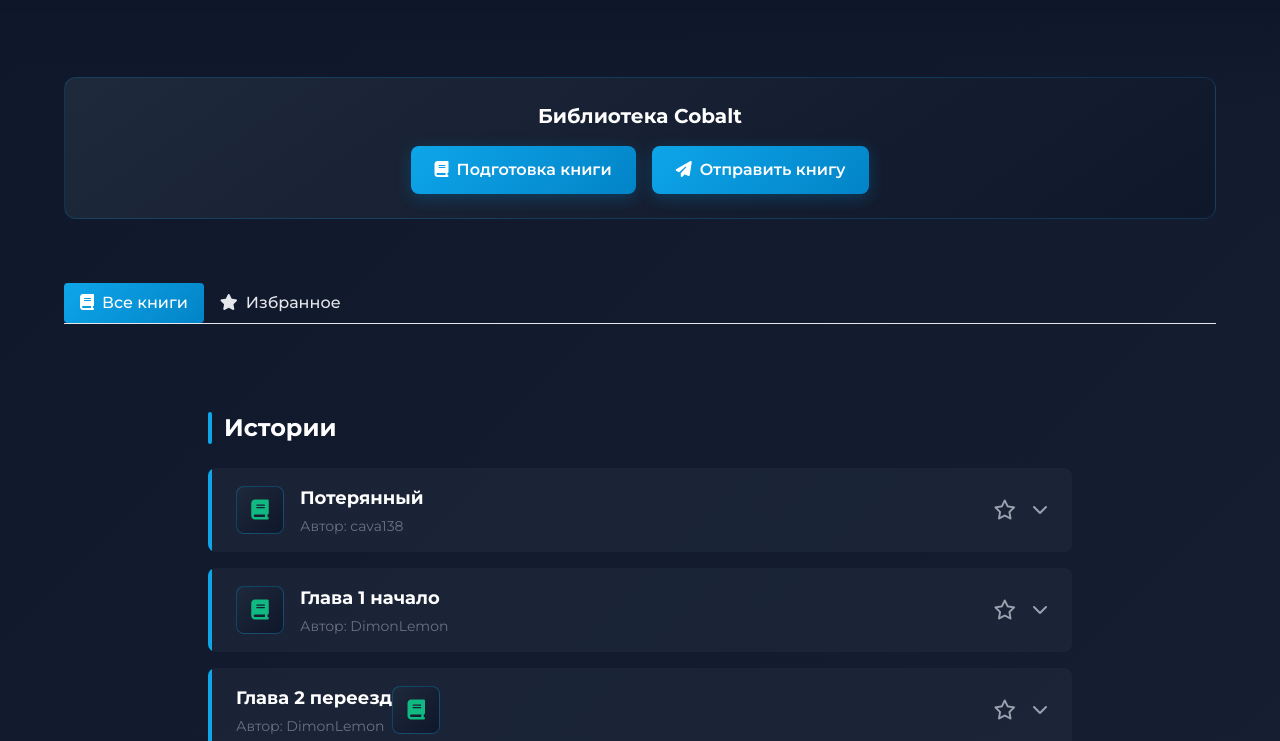
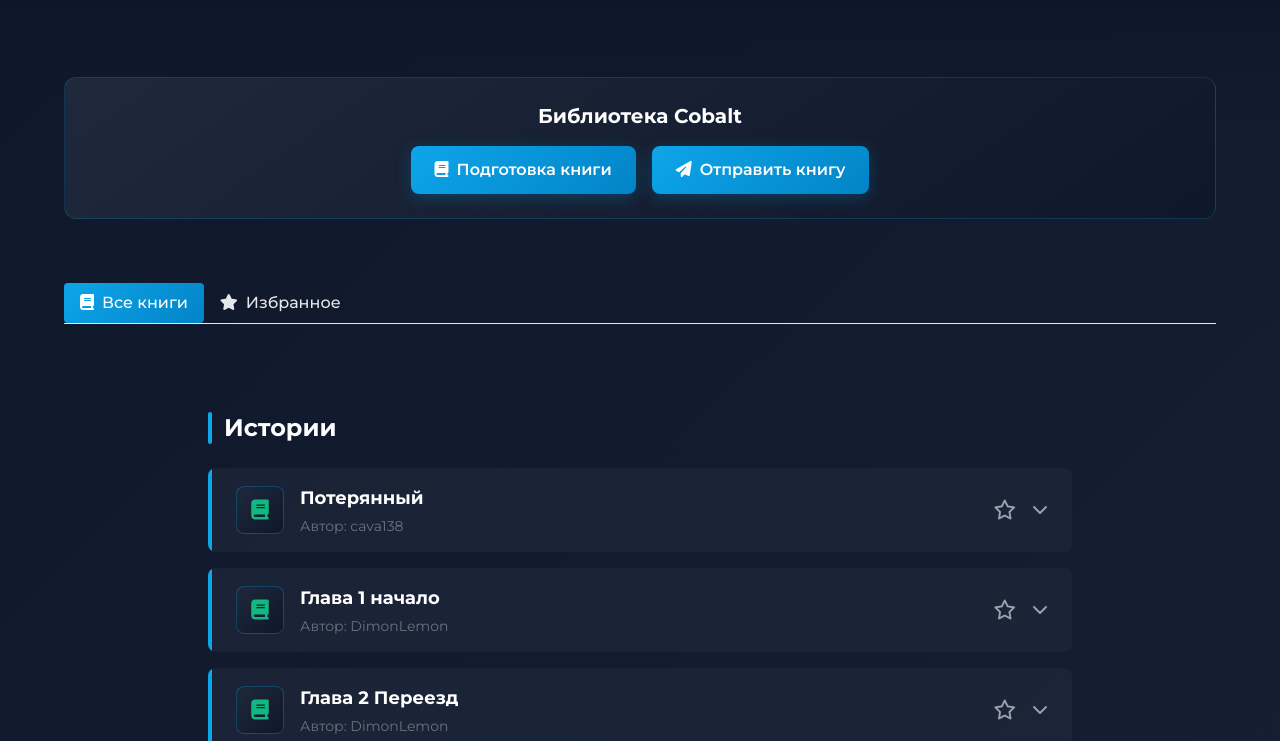
Before and after one commit to M1rotv0rets/Cobalt_Web, a plain HTML site: page books.html in a window 1280 px wide. Shown: the part 59-800 px from the top of the page. Drawn offline with nearby package versions, Linux system fonts and the light colour scheme.

Commit message:
Update books.html

```diff
--- a/books.html
+++ b/books.html
@@ -520,16 +520,15 @@
               </div>
             </details>
 
-            <details class="book-item rounded-lg" data-aos="fade-up" data-aos-delay="100" id="book3">
-              <summary class="book-header cursor-pointer py-4 px-6 flex justify-between items-center">
-                <div class="flex items-center">
-
-                  <div>
-                    <h3 class="text-lg font-bold text-white">Глава 2 переезд</h3>
+                        <details class="book-item rounded-lg" data-aos="fade-up" data-aos-delay="100" id="book3">
+              <summary class="book-header cursor-pointer py-4 px-6 flex justify-between items-center">
+                <div class="flex items-center">
+                  <div class="book-icon w-12 h-12 rounded-lg flex items-center justify-center mr-4">
+                    <i class="fas fa-book text-xl text-emerald-500"></i>
+                  </div>
+                  <div>
+                    <h3 class="text-lg font-bold text-white">Глава 2 Переезд</h3>
                     <div class="text-sm text-gray-500 mt-1">Автор: DimonLemon</div>
-                  </div>
-                  <div class="book-icon w-12 h-12 rounded-lg flex items-center justify-center mr-4">
-                    <i class="fas fa-book text-xl text-emerald-500"></i>
                   </div>
                 </div>
                 <div class="flex items-center">
```
